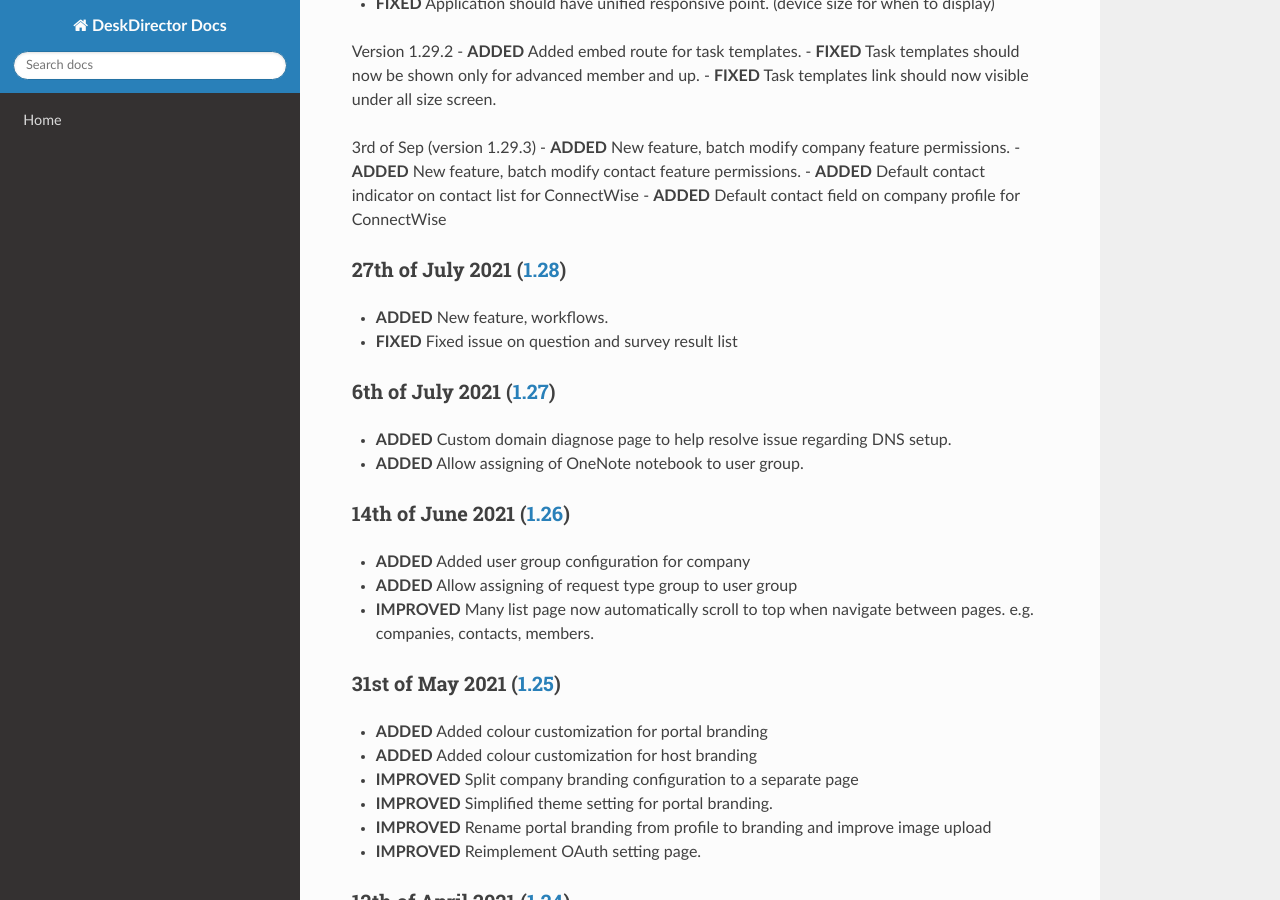
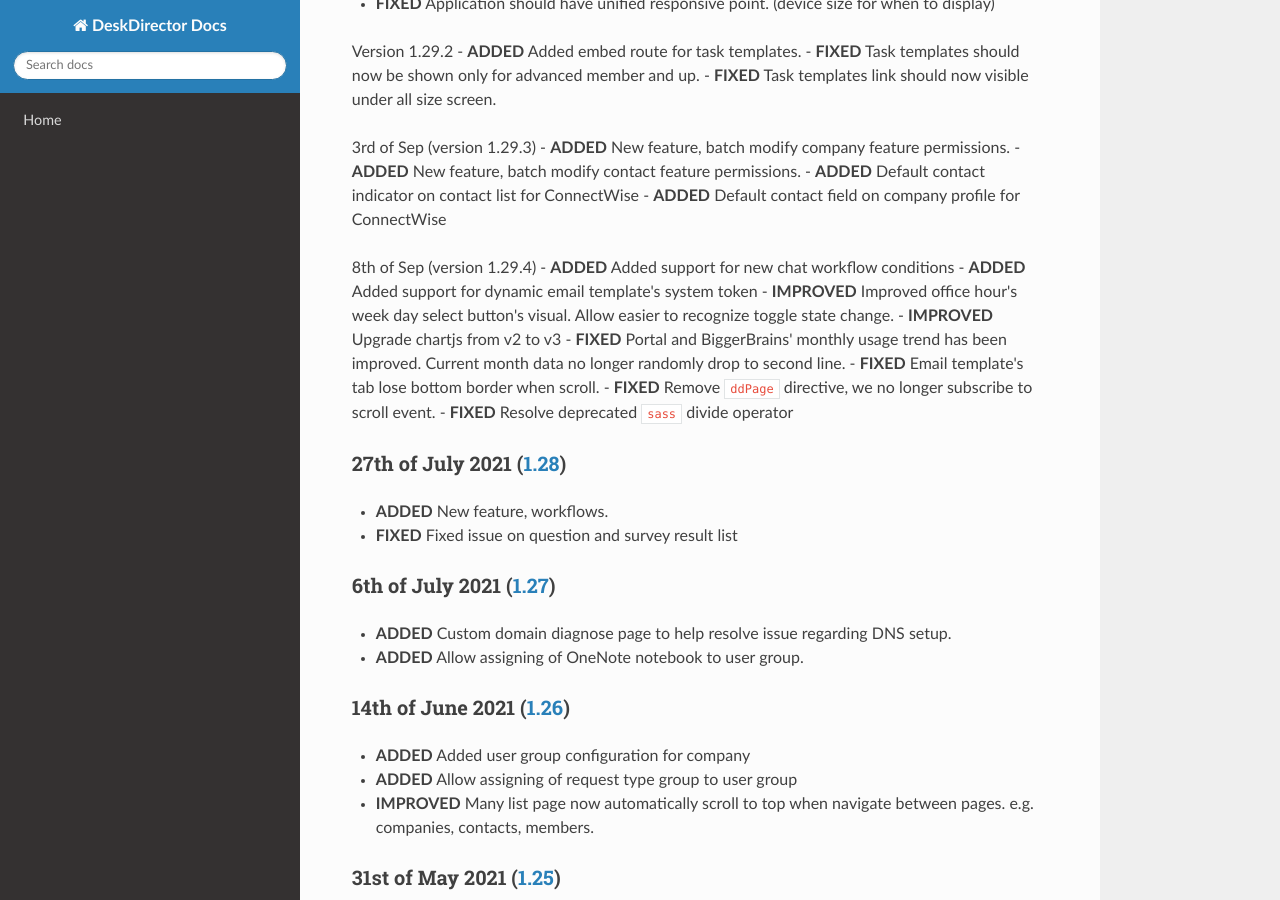
Before and after one commit to DeskDirector/docs, an MkDocs documentation site: the page built from docs/_release/admin/README.md, in a window 1280 px wide and 900 px high, scrolled down 613 px. Built offline with MkDocs 1.6.1, drawn with Linux system fonts in a browser that asks for light colours; nearby versions of some CDN libraries; old or Windows-style settings are respelled for this version of MkDocs.

Commit message:
Update README.md

```diff
--- a/docs/_release/admin/README.md
+++ b/docs/_release/admin/README.md
@@ -30,6 +30,16 @@ Version 1.29.2
 - **ADDED** New feature, batch modify contact feature permissions.
 - **ADDED** Default contact indicator on contact list for ConnectWise
 - **ADDED** Default contact field on company profile for ConnectWise
+
+8th of Sep (version 1.29.4)
+- **ADDED** Added support for new chat workflow conditions
+- **ADDED** Added support for dynamic email template's system token
+- **IMPROVED** Improved office hour's week day select button's visual. Allow easier to recognize toggle state change.
+- **IMPROVED** Upgrade chartjs from v2 to v3
+- **FIXED** Portal and BiggerBrains' monthly usage trend has been improved. Current month data no longer randomly drop to second line.
+- **FIXED** Email template's tab lose bottom border when scroll.
+- **FIXED** Remove `ddPage` directive, we no longer subscribe to scroll event.
+- **FIXED** Resolve deprecated `sass` divide operator
 
 ### 27th of July 2021 ([1.28](v1.28.1))
 - **ADDED** New feature, workflows.
```
